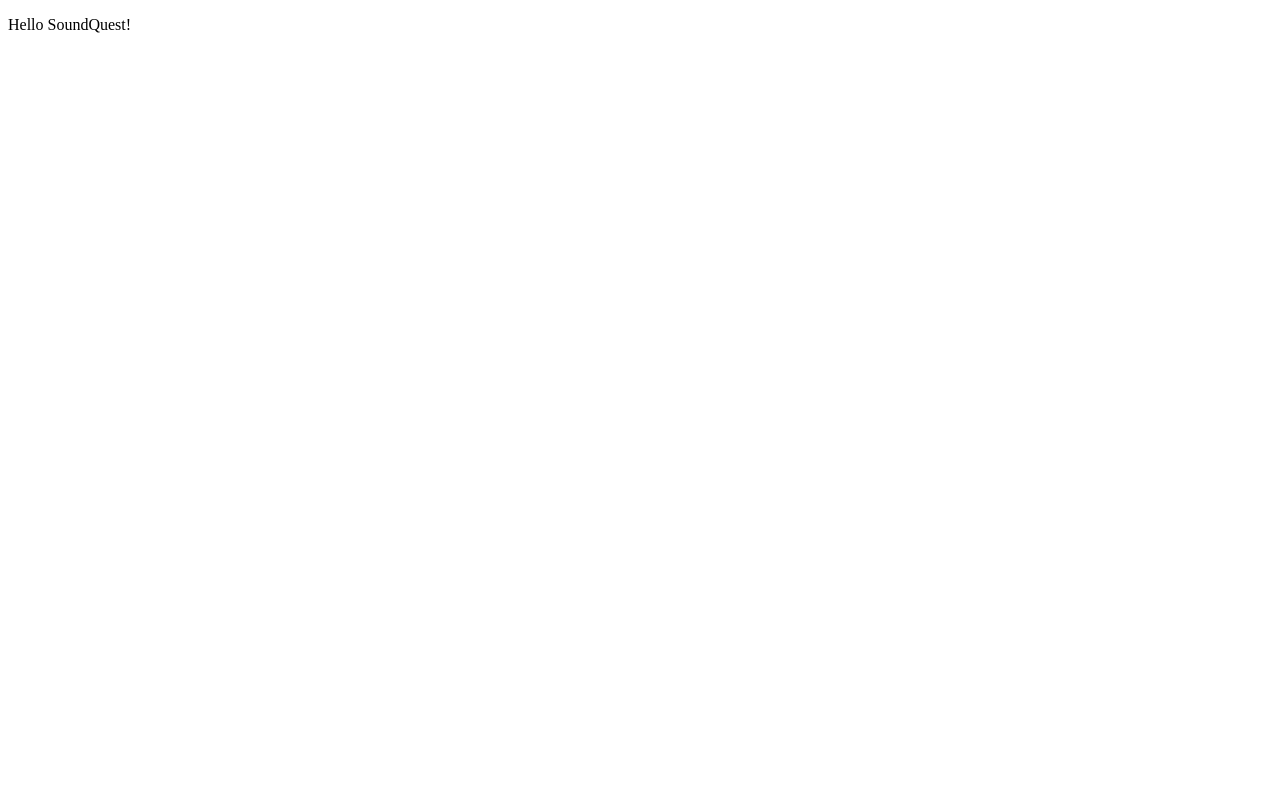
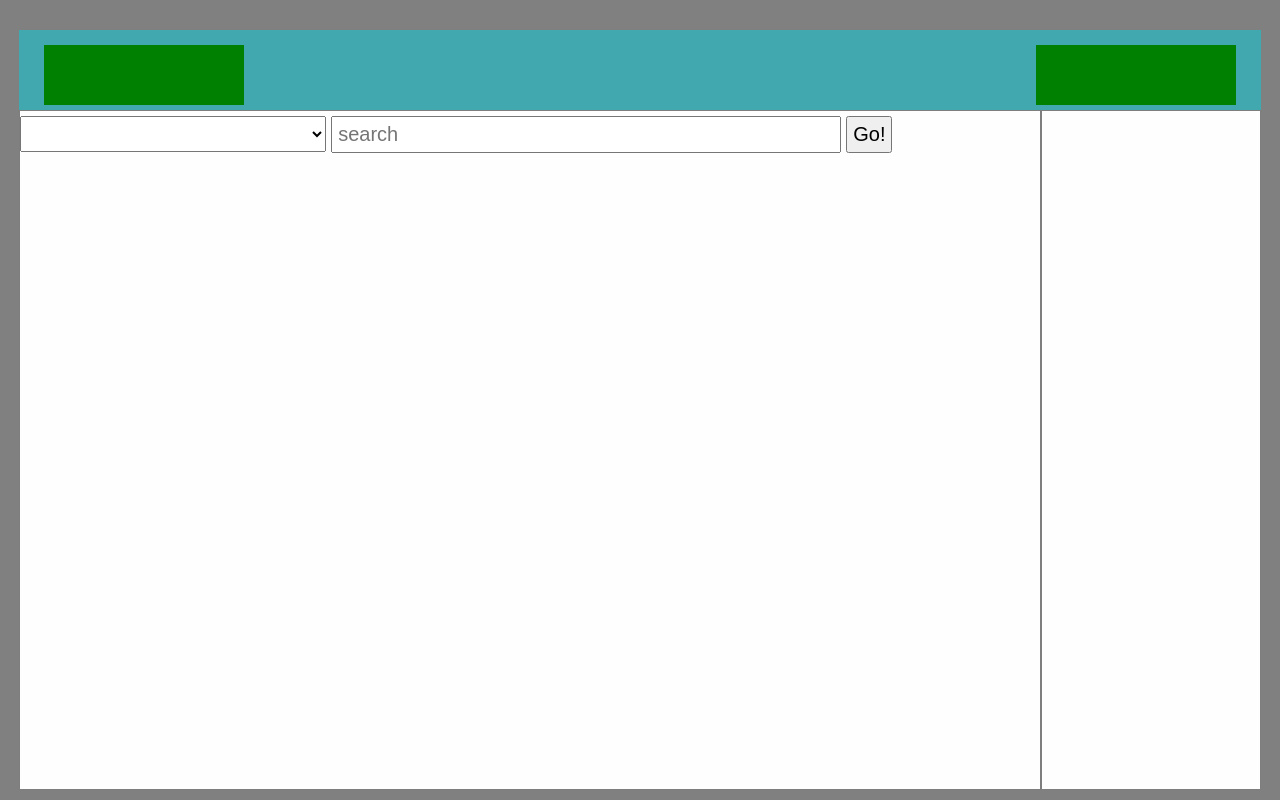
Before and after one commit to soundquest-ai/sound-quest-demo, a Next.js app in the folder frontend/: page / in a window 1280 px wide. Built offline with nearby package versions, Linux system fonts and the light colour scheme.

Commit message:
added basic styles and layout

```diff
--- /dev/null
+++ b/frontend/pages/_app.js
@@ -0,0 +1,5 @@
+import "../styles/global.css";
+
+export default function App({ Component, pageProps }) {
+  return <Component {...pageProps} />;
+}
--- a/frontend/pages/index.js
+++ b/frontend/pages/index.js
@@ -1,11 +1,38 @@
+import Head from "next/head";
+import mainStyles from "../styles/main.module.css";
 
-export default function Index() {
-
+export default function Home() {
   return (
     <div>
-      <p>
-        Hello SoundQuest!
-      </p>
+      <Head>
+        <title>SoundQuest</title>
+      </Head>
+      <main>
+        {/* logos */}
+
+        <div className={mainStyles.logoContainer}>
+          <div className={mainStyles.logoImgContainer}></div>
+          <div className={mainStyles.logoImgContainer}></div>
+        </div>
+
+        {/* search section */}
+
+        <div className={mainStyles.searchContainer}>
+          <div className={mainStyles.searchMain}>
+            <select className={mainStyles.searchSelect}></select>
+            <input
+              className={mainStyles.searchInput}
+              type="text"
+              placeholder="search"
+            />
+            <button className={mainStyles.searchBtn}>Go!</button>
+            {/* components go here */}
+          </div>
+          <div className={mainStyles.searchSide}>
+            {/* components go here */}
+          </div>
+        </div>
+      </main>
     </div>
-  )
+  );
 }
--- /dev/null
+++ b/frontend/styles/global.css
@@ -0,0 +1,16 @@
+:root {
+  font-size: 62.5%;
+}
+
+* {
+  padding: 0;
+  margin: 0;
+  box-sizing: border-box;
+}
+
+body {
+  font-size: 1.6rem;
+  font-family: -apple-system, BlinkMacSystemFont, "Segoe UI", Roboto, Oxygen,
+    Ubuntu, Cantarell, "Open Sans", "Helvetica Neue", sans-serif;
+  background-color: gray;
+}
--- /dev/null
+++ b/frontend/styles/main.module.css
@@ -0,0 +1,58 @@
+/* LOGO */
+.logoContainer {
+  margin: 3rem auto 0;
+  height: 10vh;
+  width: 97%;
+  background-color: rgb(65, 168, 176);
+  display: flex;
+  justify-content: space-between;
+}
+
+.logoImgContainer {
+  height: 6rem;
+  width: 20rem;
+  background-color: green;
+  margin: 1.5rem 2.5rem;
+}
+
+/* END LOGO */
+
+/* SEARCH SECTION */
+
+.searchContainer {
+  display: flex;
+  justify-content: center;
+  width: 97%;
+  height: 85vh;
+  margin: 0 auto;
+  background-color: #fefefe;
+}
+
+.searchMain {
+  flex-grow: 3;
+
+  border: 1px solid rgba(0, 0, 0, 0.5);
+}
+
+.searchSide {
+  flex-grow: 1;
+  border: 1px solid rgba(0, 0, 0, 0.5);
+}
+
+.searchSelect {
+  font-size: 2rem;
+  padding: 0.5rem;
+  width: 30%;
+}
+
+.searchInput {
+  width: 50%;
+  font-size: 2rem;
+  padding: 0.5rem;
+  margin: 0.5rem;
+}
+
+.searchBtn {
+  font-size: 2rem;
+  padding: 0.5rem;
+}
```
Also changed, not shown: 1 other file (tests, documents, lock files or other folders).
